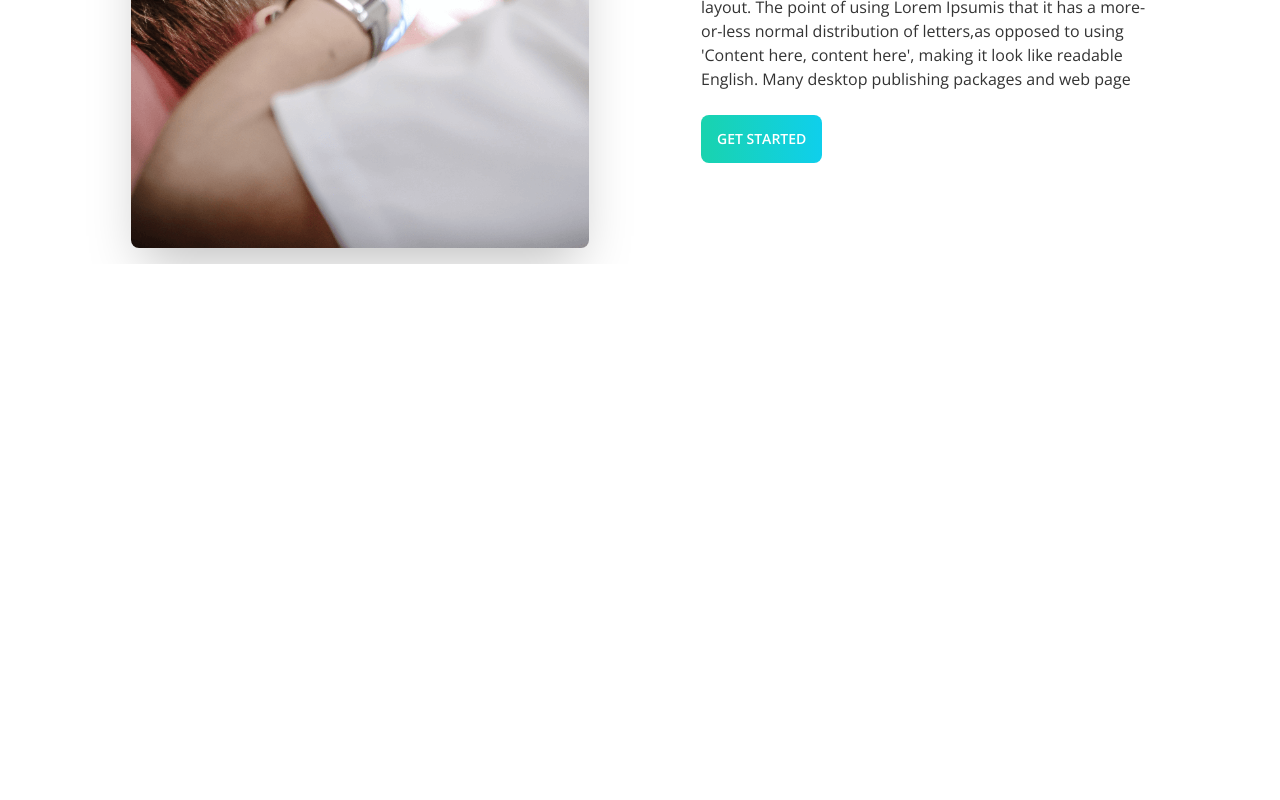
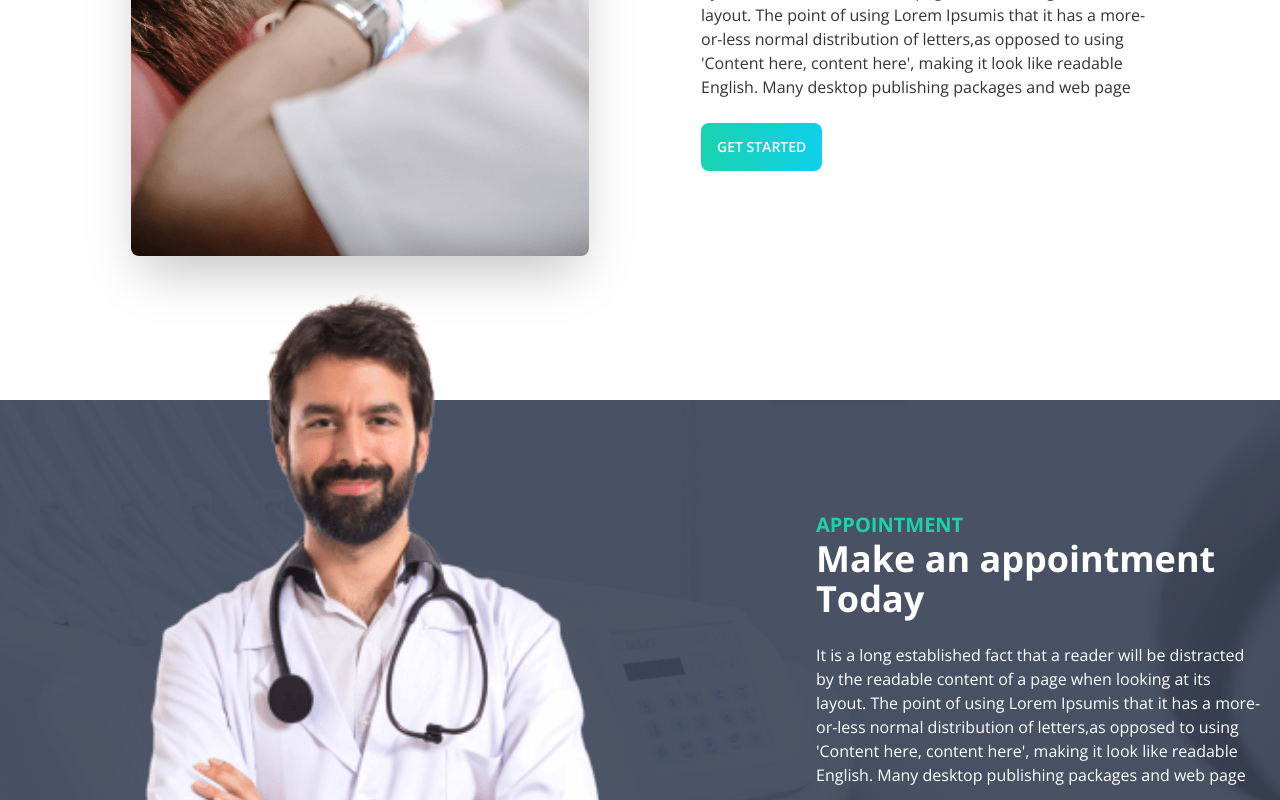
Before and after one commit to kmrajibfaysal/doctors-portal-client-km, a React (Create React App) app: page / in a window 1280 px wide. Shown: the part 2000-2800 px from the top of the page. Before the commit the page ends 2264 px from the top, so only its background shows below. Built offline with nearby package versions, Linux system fonts and the light colour scheme.

Commit message:
added appointment make section

```diff
--- /dev/null
+++ b/src/Pages/Home/DoctorSection.js
@@ -0,0 +1,32 @@
+/* eslint-disable react/no-unescaped-entities */
+import React from 'react';
+import doctor from '../../assets/images/doctor-small.png';
+
+const DoctorSection = () => (
+    <div className="bg-blueBg md:mt-32 md:h-[533px]">
+        <div className="hero-content mx-auto mt-16 flex-col items-center md:mt-32 lg:flex-row-reverse">
+            <div className="order-1 hidden flex-1 md:order-2 xl:block">
+                <img src={doctor} className="mt-[-135px]" alt="doctor" />
+            </div>
+            <div className="order-2 mt-5 flex-1 md:order-1 md:ml-24 md:max-w-md">
+                <h4 className="text-xl font-bold uppercase text-secondary">Appointment</h4>
+                <h1 className="text-4xl font-bold text-white">Make an appointment Today</h1>
+                <p className="py-6 text-white">
+                    It is a long established fact that a reader will be distracted by the readable
+                    content of a page when looking at its layout. The point of using Lorem Ipsumis
+                    that it has a more-or-less normal distribution of letters,as opposed to using
+                    'Content here, content here', making it look like readable English. Many desktop
+                    publishing packages and web page
+                </p>
+                <button
+                    type="button"
+                    className="btn transform border-0 bg-gradient-to-r from-secondary to-primary uppercase text-white hover:scale-105"
+                >
+                    Get Started
+                </button>
+            </div>
+        </div>
+    </div>
+);
+
+export default DoctorSection;
--- a/src/Pages/Home/Home.js
+++ b/src/Pages/Home/Home.js
@@ -1,5 +1,6 @@
 import React from 'react';
 import Banner from './Banner';
+import DoctorSection from './DoctorSection';
 import InfoCards from './infoCards';
 import Service from './Service';
 
@@ -8,6 +9,7 @@ const Home = () => (
         <Banner />
         <InfoCards />
         <Service />
+        <DoctorSection />
     </div>
 );
 
--- a/src/Pages/Home/ServiceCard.js
+++ b/src/Pages/Home/ServiceCard.js
@@ -4,7 +4,7 @@ import fluoride from '../../assets/images/fluoride.png';
 import whitening from '../../assets/images/whitening.png';
 
 const ServiceCard = () => (
-    <div className="flex w-full flex-col items-center justify-center space-y-6 md:flex-row md:space-y-0 md:space-x-6">
+    <div className="flex w-full flex-col items-center justify-center space-y-8 md:flex-row md:space-y-0 md:space-x-6">
         <div className="card w-96 items-center justify-center bg-base-100 shadow-md">
             <div>
                 <img src={fluoride} alt="Shoes" />
--- a/src/Pages/Home/infoCards.js
+++ b/src/Pages/Home/infoCards.js
@@ -4,7 +4,7 @@ import marker from '../../assets/icons/marker.svg';
 import phone from '../../assets/icons/phone.svg';
 
 const InfoCards = () => (
-    <div className="container mx-auto mt-4 flex flex-col items-center justify-center space-y-4 space-x-0 md:flex-row md:space-y-0 md:space-x-5">
+    <div className="container mx-auto mt-24 flex flex-col items-center justify-center space-y-8 space-x-0 md:mt-6 md:flex-row md:space-y-0 md:space-x-5">
         <div className="card w-80 items-center justify-around bg-gradient-to-r from-secondary to-primary py-4  text-white shadow-xl md:w-96 md:flex-row md:py-1 md:px-5">
             <div>
                 <img src={clock} alt="" />
--- a/src/Shared/Nav.js
+++ b/src/Shared/Nav.js
@@ -4,7 +4,7 @@
 import React from 'react';
 import { Link } from 'react-router-dom';
 
-const Nav = () => (
+const Navbar = () => (
     <nav className="container mx-auto">
         <div className="navbar bg-base-100">
             <div className="navbar-start">
@@ -33,7 +33,7 @@ const Nav = () => (
                         <Link to="/login">Login</Link>
                     </li>
                 </ul>
-                <div className="dropdown dropdown-end">
+                <div className="dropdown-end dropdown">
                     <label tabIndex="0" className="btn btn-ghost lg:hidden">
                         <svg
                             xmlns="http://www.w3.org/2000/svg"
@@ -79,4 +79,4 @@ const Nav = () => (
     </nav>
 );
 
-export default Nav;
+export default Navbar;
--- a/tailwind.config.js
+++ b/tailwind.config.js
@@ -5,6 +5,7 @@ module.exports = {
         extend: {
             backgroundImage: {
                 heroBg: "url('/src/assets/images/bg.png')",
+                blueBg: "url('/src/assets/images/appointment.png')",
             },
         },
     },
```
